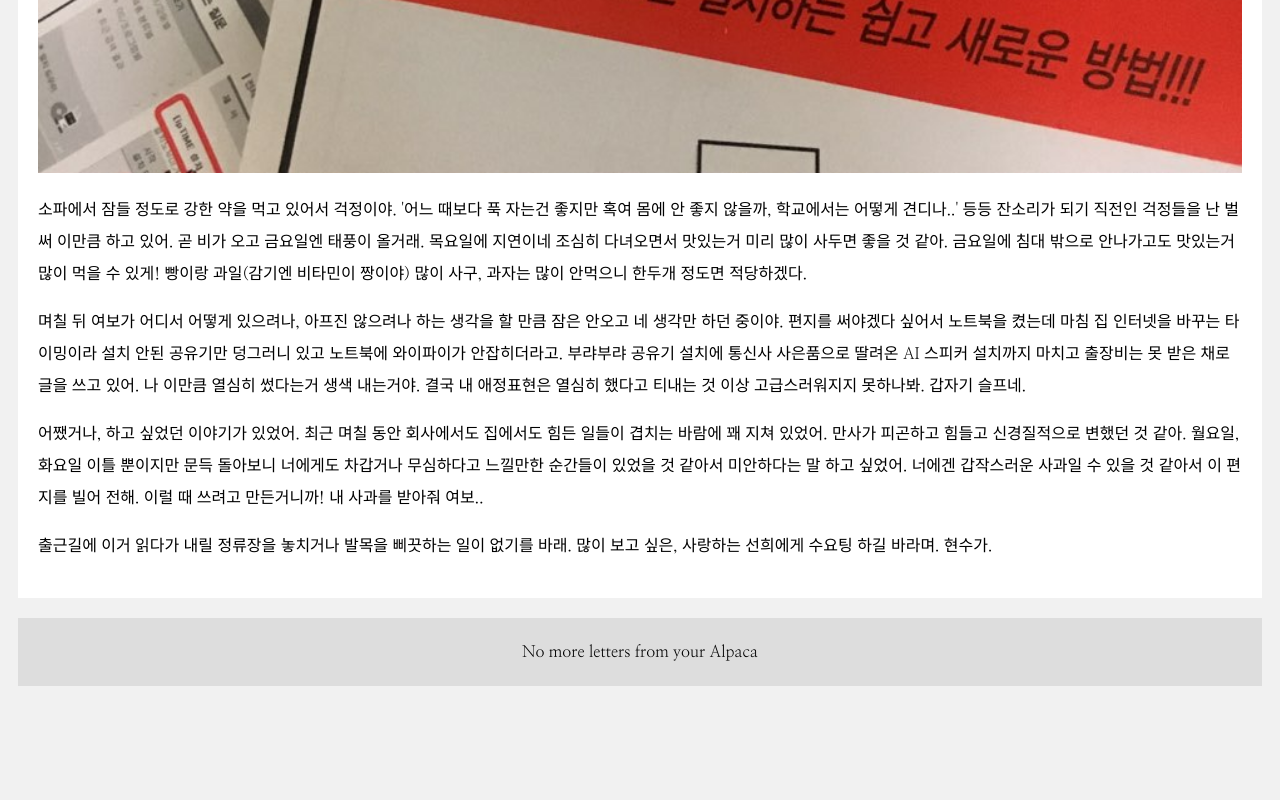
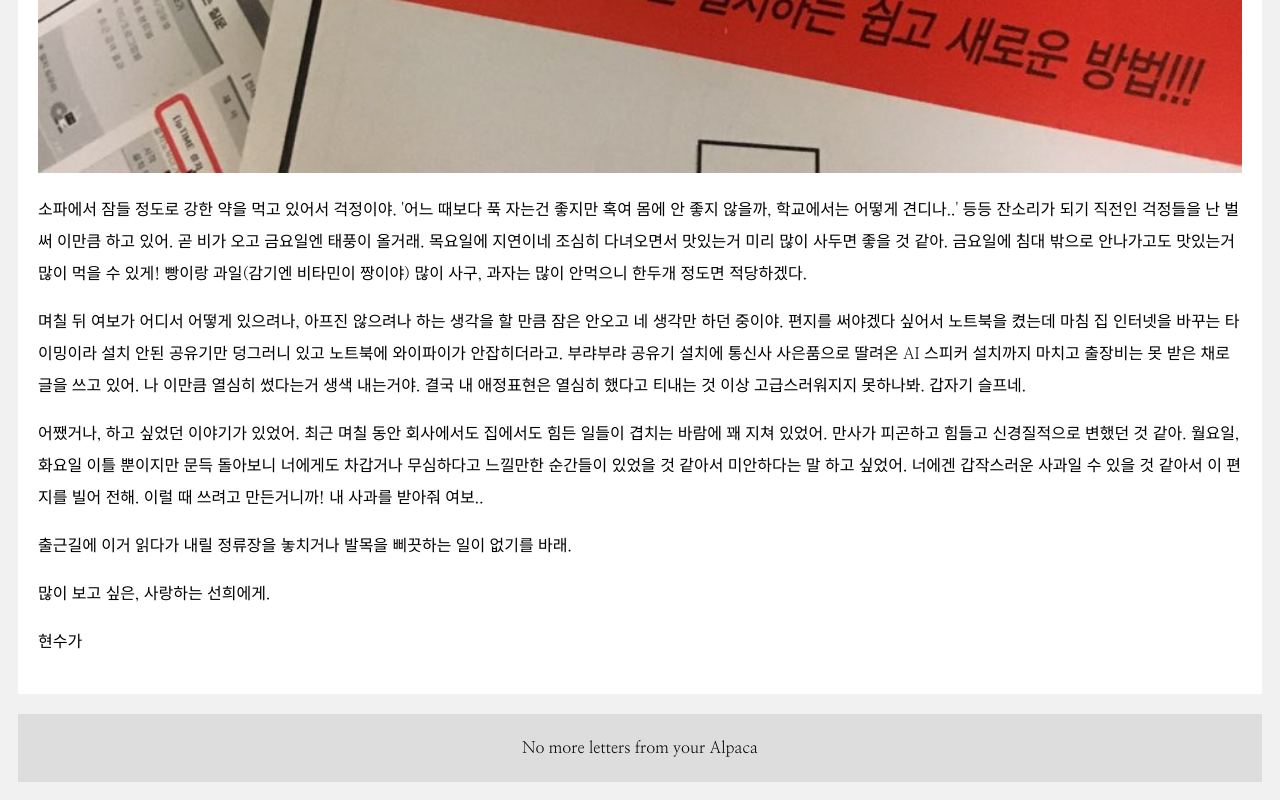
Before and after one commit to MovieRyu/Letterbox, a plain HTML site: page index.html in a window 1280 px wide. Shown: the part 3853-4653 px from the top of the page. Before the commit the page ends 4557 px from the top, so only its background shows below. Drawn offline with Linux system fonts and the light colour scheme.

Commit message:
Update index.html

```diff
--- a/index.html
+++ b/index.html
@@ -189,10 +189,15 @@
         어쨌거나, 하고 싶었던 이야기가 있었어. 최근 며칠 동안 회사에서도 집에서도 힘든 일들이 겹치는 바람에 꽤 지쳐 있었어. 만사가 피곤하고 힘들고 신경질적으로 변했던 것 같아. 월요일, 화요일 이틀 뿐이지만 문득 돌아보니 너에게도 차갑거나 무심하다고 느낄만한 순간들이 있었을 것 같아서 미안하다는 말 하고 싶었어. 너에겐 갑작스러운 사과일 수 있을 것 같아서 이 편지를 빌어 전해. 이럴 때 쓰려고 만든거니까! 내 사과를 받아줘 여보..
       </p>
       <p>
-        출근길에 이거 읽다가 내릴 정류장을 놓치거나 발목을 삐끗하는 일이 없기를 바래. 많이 보고 싶은, 사랑하는 선희에게 수요팅 하길 바라며. 현수가.
+        출근길에 이거 읽다가 내릴 정류장을 놓치거나 발목을 삐끗하는 일이 없기를 바래.
+      </p>
+      <p>
+        많이 보고 싶은, 사랑하는 선희에게.
+      </p>
+      <p>
+        현수가
       </p>
     </div>
-
 
 <div class="footer">
   <p>No more letters from your Alpaca</p>
```
